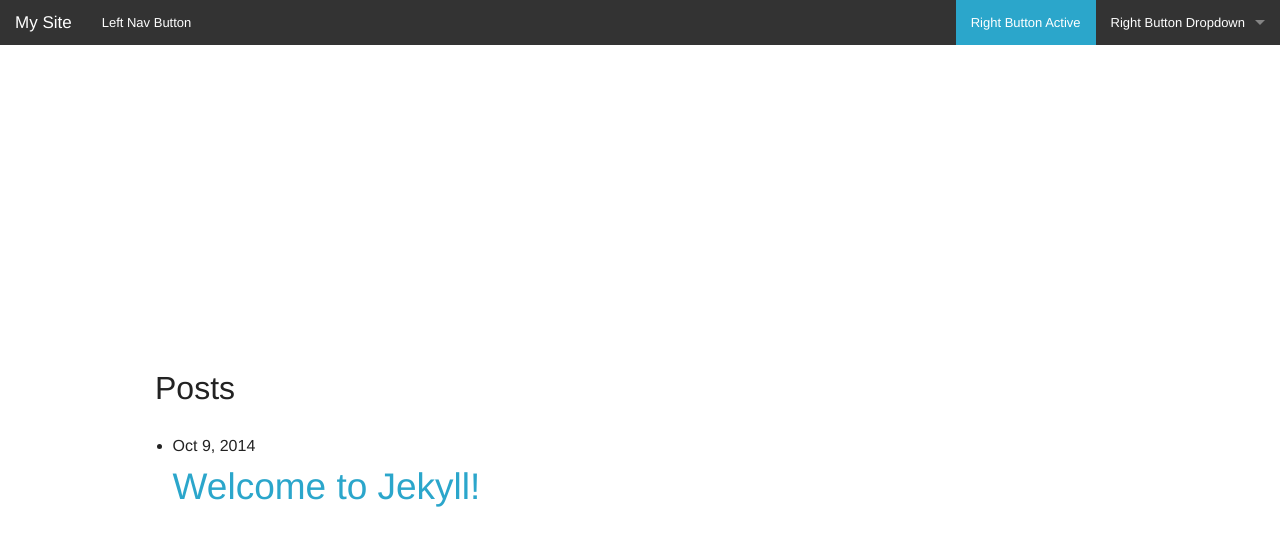
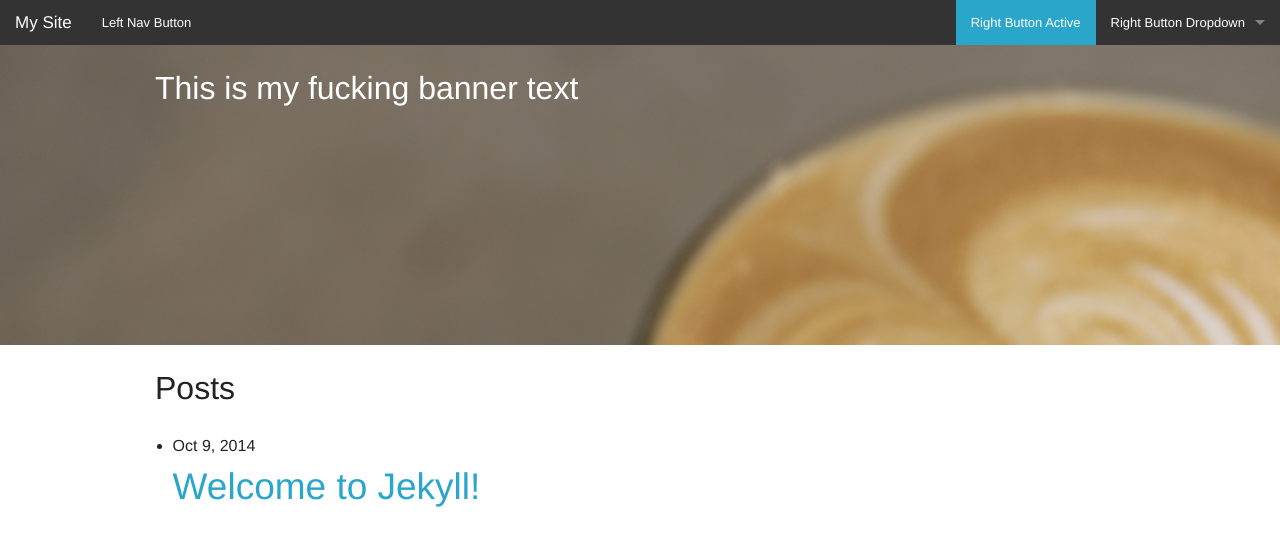
Before and after one commit to poundthehill/poundthehill.github.io, a Jekyll site: the page built from index.html, in a window 1280 px wide. Shown: the top 546 px of the page. Built offline with Jekyll 4.4.1, drawn with Linux system fonts in a browser that asks for light colours.

Commit message:
more things

```diff
--- a/_sass/app.scss
+++ b/_sass/app.scss
@@ -1,6 +1,6 @@
 .banner {
 	height: 300px;
-	background-image: url('img/banner.jpg');
+	background-image: url('/img/banner.jpg');
 }
 
 .bannertext {
```
